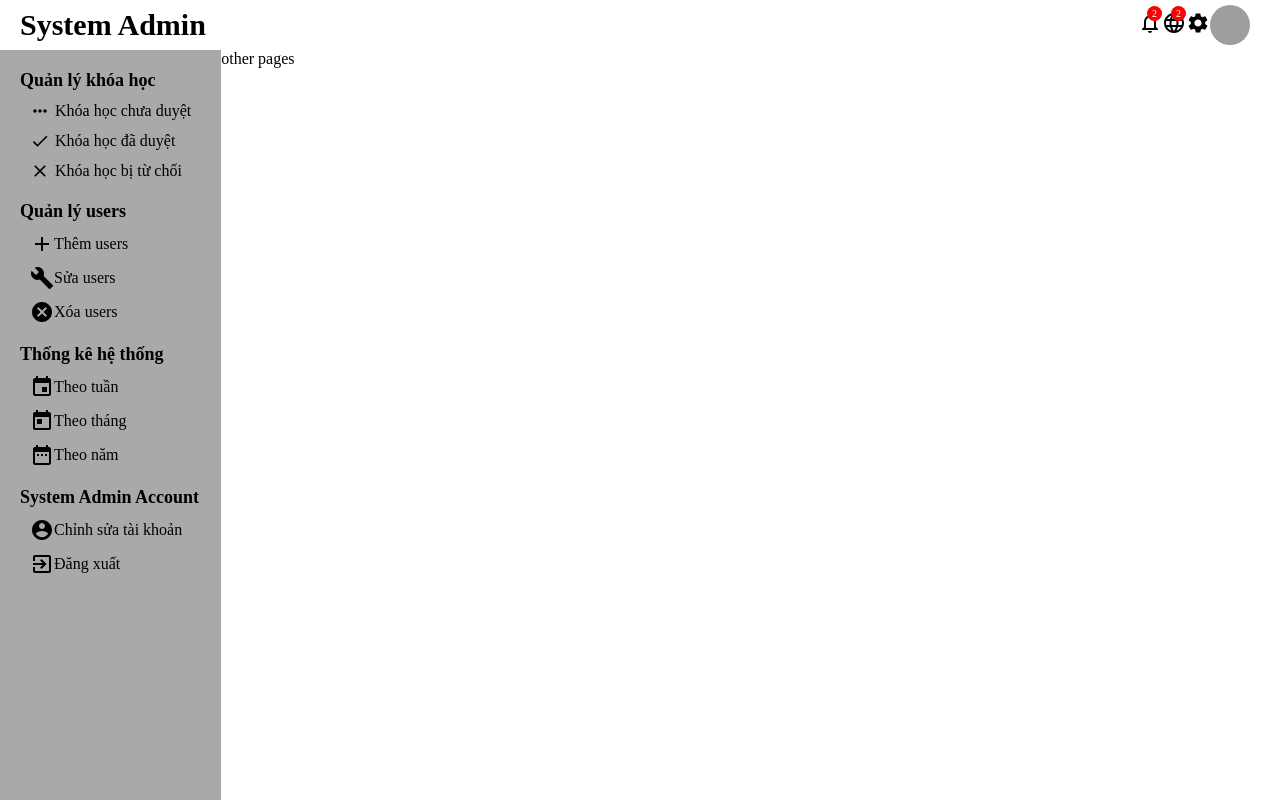
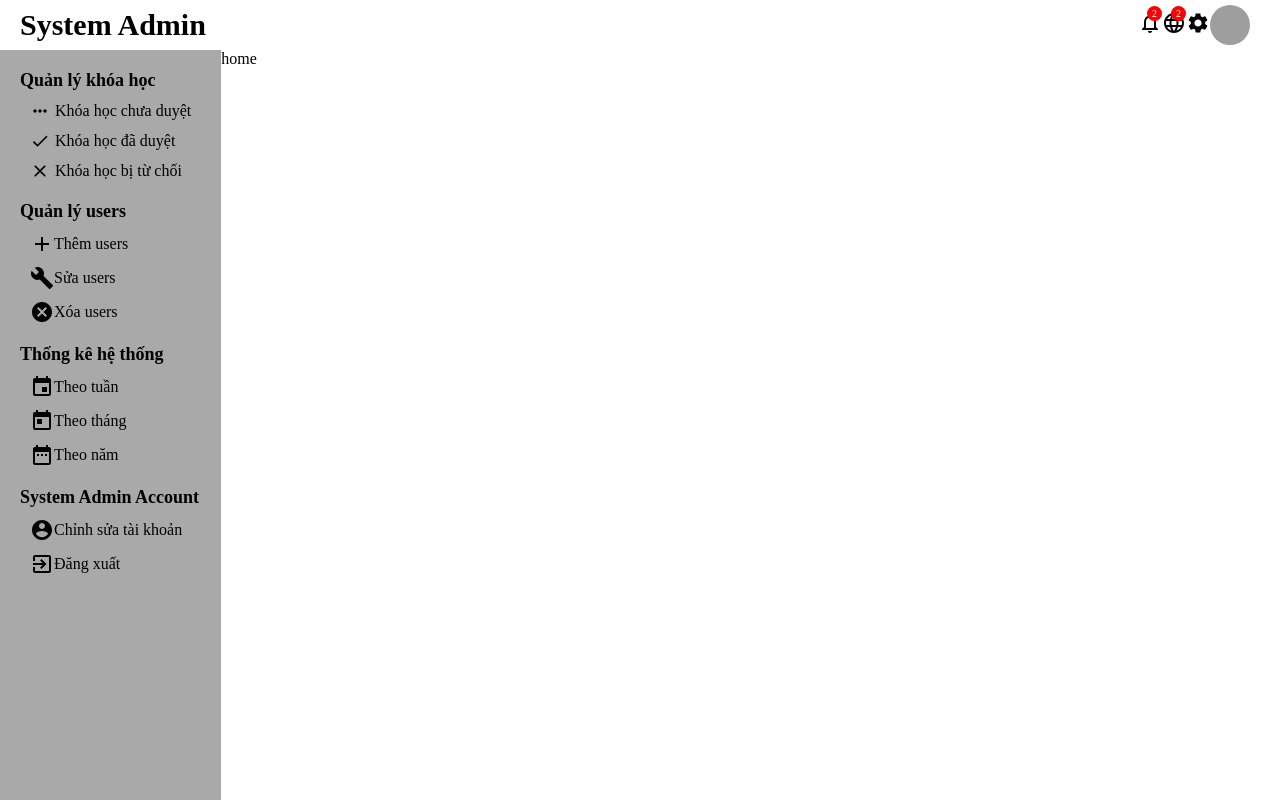
Before and after one commit to jay-pro/React-Admin-Dashboard-Tutorial, a React (Create React App) app in the folder my-admin-app/: page / in a window 1280 px wide. Built offline with nearby package versions, Linux system fonts and the light colour scheme; grey boxes are pictures that could not be loaded; the HTML template or start-up script is replaced by a standard one.

Commit message:
Create the simplest admin home page

```diff
--- a/my-admin-app/src/App.js
+++ b/my-admin-app/src/App.js
@@ -1,6 +1,7 @@
 import "./App.css";
 import Topbar from "./components/topbar/Topbar";
 import Sidebar from "./components/sidebar/Sidebar";
+import Home from "./components/home/Home";
 import "./App.css";
 
 function App() {
@@ -9,7 +10,7 @@ function App() {
       <Topbar />
       <div className="container">
         <Sidebar />
-        <div className="others">other pages</div>
+        <Home />
       </div>
     </div>
   );
--- /dev/null
+++ b/my-admin-app/src/components/home/Home.js
@@ -0,0 +1,8 @@
+import React from "react";
+import "./home.css";
+
+function Home() {
+  return <div className="home">home</div>;
+}
+
+export default Home;
--- /dev/null
+++ b/my-admin-app/src/components/home/home.css
@@ -0,0 +1,3 @@
+.home {
+  flex: 4;
+}
```
